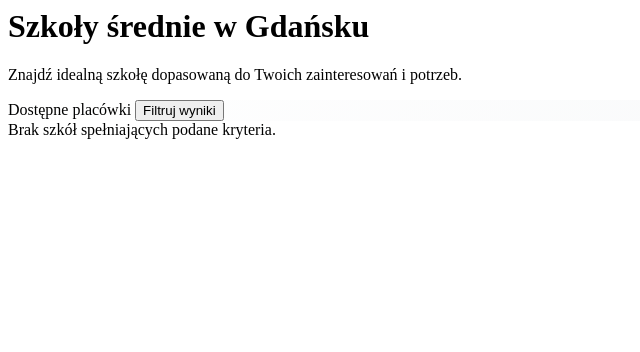
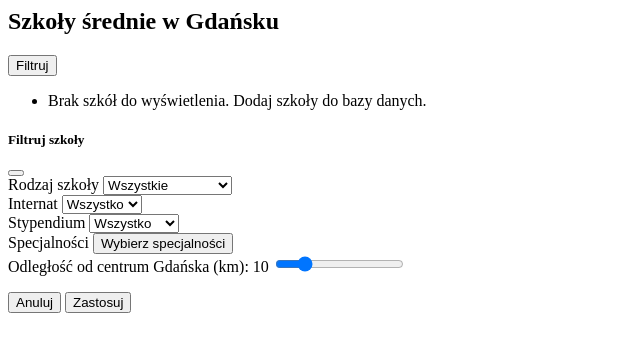
Before and after one commit to Paakallo/ScoolMatch, a Flask app: page /schools in a window 1280 px wide. Shown: the top 352 px of the page, without its empty margins (0-640 px from the left). Run offline with Flask 3, Linux system fonts and the light colour scheme.

Commit message:
Revert "new_look_AGAIN (#20)"
This reverts commit 117494ca4098d853440cd077a6fd7d05f9e5920f.

```diff
--- a/website/templates/school_view.html
+++ b/website/templates/school_view.html
@@ -1,99 +1,184 @@
-<style>
-    .school-card {
-        transition: transform 0.2s ease, box-shadow 0.2s ease;
-        border-radius: 12px;
-        border-left: 5px solid #0d6efd;
-    }
-    .school-card:hover {
-        transform: translateY(-4px);
-        box-shadow: 0 .5rem 1rem rgba(0,0,0,.15)!important;
-    }
-    .school-icon-box {
-        width: 55px;
-        height: 55px;
-        display: inline-flex;
-        align-items: center;
-        justify-content: center;
-        border-radius: 12px;
-        background-color: #f8f9fa;
-        color: #0d6efd;
-        font-size: 1.8rem;
-    }
-    .filter-bar {
-        background: linear-gradient(135deg, #ffffff 0%, #f8f9fa 100%);
-        border-radius: 12px;
-    }
-</style>
+<div class="container py-4">
+    <h2 class="mb-4">Szkoły średnie w Gdańsku</h2>
 
-<div class="container py-4" style="max-width: 900px;">
-
-    <div class="text-center mb-5">
-        <h1 class="display-5 fw-bold text-primary"><i class="bi bi-buildings"></i> Szkoły średnie w Gdańsku</h1>
-        <p class="lead text-muted">Znajdź idealną szkołę dopasowaną do Twoich zainteresowań i potrzeb.</p>
-    </div>
-
-    <div class="filter-bar d-flex justify-content-between align-items-center mb-4 p-3 shadow-sm border">
-        <span class="text-muted fw-semibold"><i class="bi bi-info-circle me-2"></i>Dostępne placówki</span>
-        <button class="btn btn-primary shadow-sm rounded-pill px-4" data-bs-toggle="modal" data-bs-target="#filterModal">
-            <i class="bi bi-funnel-fill me-1"></i> Filtruj wyniki
+    <div class="d-flex justify-content-between align-items-center mb-3">
+        <button class="btn btn-outline-primary" data-bs-toggle="modal" data-bs-target="#filterModal">
+            <i class="bi bi-funnel-fill"></i> Filtruj
         </button>
     </div>
 
-    <div id="schoolsList" class="d-flex flex-column gap-3">
+    <ul class="list-group" id="schoolsList">
         {% if schools %}
             {% for school in schools %}
-            <div class="card school-card shadow-sm border-0">
-                <div class="card-body p-4 d-flex flex-column flex-md-row justify-content-between align-items-md-center">
+            <li class="list-group-item">
+                <div class="d-flex justify-content-between align-items-start">
+                    <div>
+                        <strong>{{ school.nazwa }}</strong>
+                        <div class="small text-muted mt-1">
+                            <span class="badge bg-secondary">{{ school.typ }}</span>
+                            {% if school.internat %}
+                                <span class="badge bg-success">Internat</span>
+                            {% else %}
+                                <span class="badge bg-danger">Bez internatu</span>
+                            {% endif %}
 
-                    <div class="d-flex align-items-start mb-3 mb-md-0">
-                        <div class="school-icon-box me-3 flex-shrink-0 shadow-sm border">
-                            <i class="bi bi-mortarboard"></i>
+                            {% if school.stypendium %}
+                                <span class="badge bg-info text-dark ms-1"><i class="bi bi-cash-coin"></i> Oferuje stypendium</span>
+                            {% endif %}
                         </div>
-                        <div>
-                            <h5 class="fw-bold mb-1 text-dark">{{ school.nazwa }}</h5>
+                        <div class="small text-muted mt-2">
+                            <strong>Specjalności:</strong> {{ school.specjalnosci }}
+                        </div>
+                    </div>
+                    <div class="text-end">
+                        <small class="text-muted">{{ school.odleglosc }} km</small>
+                    </div>
+                </div>
+            </li>
+            {% endfor %}
+        {% else %}
+            <li class="list-group-item text-muted">Brak szkół do wyświetlenia. Dodaj szkoły do bazy danych.</li>
+        {% endif %}
+    </ul>
+</div>
 
-                            <div class="d-flex flex-wrap gap-2 mb-2 mt-2">
-                                <span class="badge bg-primary bg-opacity-10 text-primary border border-primary-subtle">
-                                    <i class="bi bi-tag-fill me-1"></i>{{ school.typ }}
-                                </span>
+<div class="modal fade" id="filterModal" tabindex="-1" aria-labelledby="filterModalLabel" aria-hidden="true">
+    <div class="modal-dialog">
+        <div class="modal-content">
+            <div class="modal-header">
+                <h5 class="modal-title" id="filterModalLabel">Filtruj szkoły</h5>
+                <button type="button" class="btn-close" data-bs-dismiss="modal" aria-label="Close"></button>
+            </div>
+            <div class="modal-body">
+                <form id="filterForm">
+                    <div class="mb-3">
+                        <label for="typeFilter" class="form-label">Rodzaj szkoły</label>
+                        <select class="form-select" id="typeFilter" name="type">
+                            <option value="">Wszystkie</option>
+                            <option value="Liceum">Liceum</option>
+                            <option value="Technikum">Technikum</option>
+                            <option value="Szkoła zawodowa">Szkoła zawodowa</option>
+                        </select>
+                    </div>
 
-                                {% if school.internat %}
-                                    <span class="badge bg-success bg-opacity-10 text-success border border-success-subtle">
-                                        <i class="bi bi-house-door-fill me-1"></i>Internat
-                                    </span>
-                                {% else %}
-                                    <span class="badge bg-secondary bg-opacity-10 text-secondary border border-secondary-subtle">
-                                        <i class="bi bi-house-x-fill me-1"></i>Bez internatu
-                                    </span>
-                                {% endif %}
-
-                                {% if school.stypendium %}
-                                    <span class="badge bg-warning bg-opacity-10 text-warning border border-warning-subtle">
-                                        <i class="bi bi-cash-coin me-1"></i>Stypendium
-                                    </span>
-                                {% endif %}
-                            </div>
-
-                            <div class="small text-muted mt-2">
-                                <strong><i class="bi bi-book me-1"></i>Specjalności:</strong> {{ school.specjalnosci }}
-                            </div>
+                    <div class="row mb-3">
+                        <div class="col-6">
+                            <label for="dormitoryFilter" class="form-label">Internat</label>
+                            <select class="form-select" id="dormitoryFilter" name="dormitory">
+                                <option value="">Wszystko</option>
+                                <option value="Tak">Tak</option>
+                                <option value="Nie">Nie</option>
+                            </select>
+                        </div>
+                        <div class="col-6">
+                            <label for="scholarshipFilter" class="form-label">Stypendium</label>
+                            <select class="form-select" id="scholarshipFilter" name="scholarship">
+                                <option value="">Wszystko</option>
+                                <option value="Tak">Wymagane</option>
+                            </select>
                         </div>
                     </div>
 
-                    <div class="text-md-end text-start mt-3 mt-md-0 ps-md-4" style="min-width: 120px;">
-                        <div class="text-muted small mb-1"><i class="bi bi-geo-alt-fill me-1"></i>Odległość</div>
-                        <div class="fs-4 fw-bold text-primary">{{ school.odleglosc }} <span class="fs-6 text-muted fw-normal">km</span></div>
+                    <div class="mb-3">
+                        <label class="form-label">Specjalności</label>
+                        <button type="button" class="btn btn-outline-secondary w-100" id="specialtyButton" onclick="toggleSpecialties()">
+                            Wybierz specjalności
+                        </button>
+                        <div id="specialtyList" class="mt-2" style="display: none; max-height: 200px; overflow-y: auto;">
+                            </div>
                     </div>
+                    <div class="mb-3">
+                        <label for="distanceFilter" class="form-label">Odległość od centrum Gdańska (km): <span id="distanceValue">10</span></label>
+                        <input type="range" class="form-range" id="distanceFilter" name="distance" min="0" max="50" value="10" step="1" oninput="updateDistanceValue(this.value)">
+                    </div>
+                </form>
+            </div>
+            <div class="modal-footer">
+                <button type="button" class="btn btn-secondary" data-bs-dismiss="modal">Anuluj</button>
+                <button type="button" class="btn btn-primary" onclick="applyFilters()">Zastosuj</button>
+            </div>
+        </div>
+    </div>
+</div>
 
-                </div>
-            </div>
-            {% endfor %}
-        {% else %}
-            <div class="alert alert-info text-center border-0 shadow-sm p-4 rounded-3">
-                <i class="bi bi-search fs-3 d-block mb-2"></i>
-                Brak szkół spełniających podane kryteria.
-            </div>
-        {% endif %}
-    </div>
+<script>
+    function updateDistanceValue(value) {
+        document.getElementById('distanceValue').textContent = value;
+    }
 
-</div>
+    function applyFilters() {
+        const formElement = document.getElementById('filterForm');
+
+        // Zbieramy zaznaczone specjalności
+        const selectedSpecialties = [];
+        const specialtyCheckboxes = document.querySelectorAll('#specialtyList input[type="checkbox"]:checked');
+        specialtyCheckboxes.forEach(checkbox => {
+            selectedSpecialties.push(checkbox.value);
+        });
+
+        const formData = {
+            type: document.getElementById('typeFilter').value,
+            specialties: selectedSpecialties,
+            dormitory: document.getElementById('dormitoryFilter').value,
+            scholarship: document.getElementById('scholarshipFilter').value, // Pobieramy wartość filtra stypendium
+            distance: document.getElementById('distanceFilter').value
+        };
+
+        // Wysyłamy AJAX request do backendu
+        fetch('/filter-schools', {
+            method: 'POST',
+            headers: {
+                'Content-Type': 'application/json'
+            },
+            body: JSON.stringify(formData)
+        })
+        .then(response => response.json())
+        .then(data => {
+            // Aktualizujemy listę szkół na stronie
+            document.getElementById('schoolsList').innerHTML = data.html;
+            // Zamykamy modal
+            const modal = bootstrap.Modal.getInstance(document.getElementById('filterModal'));
+            if (modal) modal.hide();
+        })
+        .catch(error => {
+            console.error('Błąd:', error);
+            alert('Błąd podczas filtrowania. Spróbuj ponownie.');
+        });
+    }
+
+    function toggleSpecialties() {
+        const specialtyList = document.getElementById('specialtyList');
+        specialtyList.style.display = specialtyList.style.display === 'none' || specialtyList.style.display === '' ? 'block' : 'none';
+
+        // Jeśli lista specjalności ma być widoczna, załaduj specjalności z serwera
+        if (specialtyList.style.display === 'block') {
+            fetch('/get-specialties')
+                .then(response => response.json())
+                .then(data => {
+                    specialtyList.innerHTML = '';
+                    data.specialties.forEach(specialty => {
+                        const div = document.createElement('div');
+                        div.className = 'form-check';
+                        div.innerHTML = `
+                            <input class="form-check-input" type="checkbox" value="${specialty}" id="specialty_${specialty}">
+                            <label class="form-check-label" for="specialty_${specialty}">
+                                ${specialty}
+                            </label>
+                        `;
+                        specialtyList.appendChild(div);
+                    });
+                })
+                .catch(error => {
+                    console.error('Błąd podczas ładowania specjalności:', error);
+                });
+        }
+    }
+
+    // Przyciśnięcie Enter w modalnym formularzu również zastosuje filtry
+    document.getElementById('filterForm').addEventListener('keypress', function(e) {
+        if (e.key === 'Enter') {
+            e.preventDefault();
+            applyFilters();
+        }
+    });
+</script>
```
